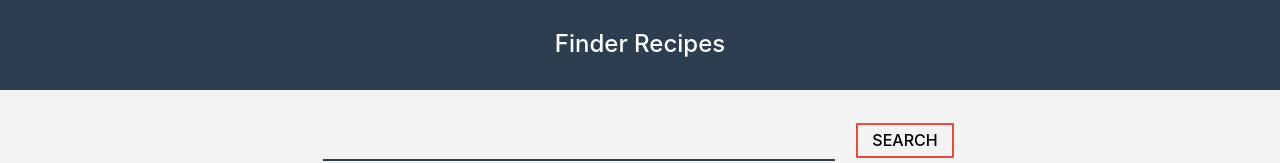
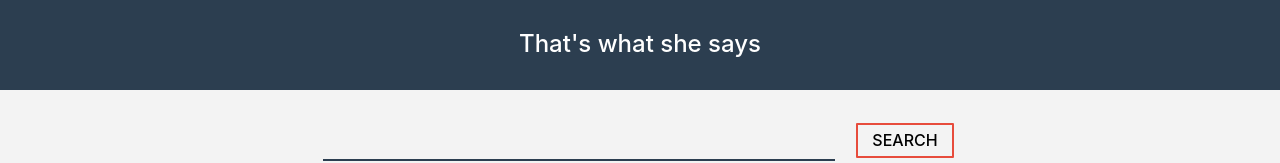
Before and after one commit to gjorgiev/react-starter-app, a React (Create React App) app: page / in a window 1280 px wide. Shown: the top 163 px of the page. Built offline with nearby package versions, Linux system fonts and the light colour scheme; no server answers.

Commit message:
changed favicon

```diff
--- a/public/index.html
+++ b/public/index.html
@@ -30,7 +30,7 @@
       work correctly both with client-side routing and a non-root public URL.
       Learn how to configure a non-root public URL by running `npm run build`.
     -->
-    <title>Finder Recipes</title>
+    <title>finder.recipes</title>
   </head>
   <body>
     <noscript>
--- a/src/App.js
+++ b/src/App.js
@@ -38,7 +38,7 @@
     return (
       <div className="App">
         <header className="App-header">
-          <h1 className="App-title">Finder Recipes</h1>
+          <h1 className="App-title">That's what she says</h1>
         </header>
         <Form getRecipe={this.getRecipe}/>
         <Recipes recipes={this.state.recipes} />
```
Also changed, not shown: 1 other file (tests, documents, lock files or other folders).
